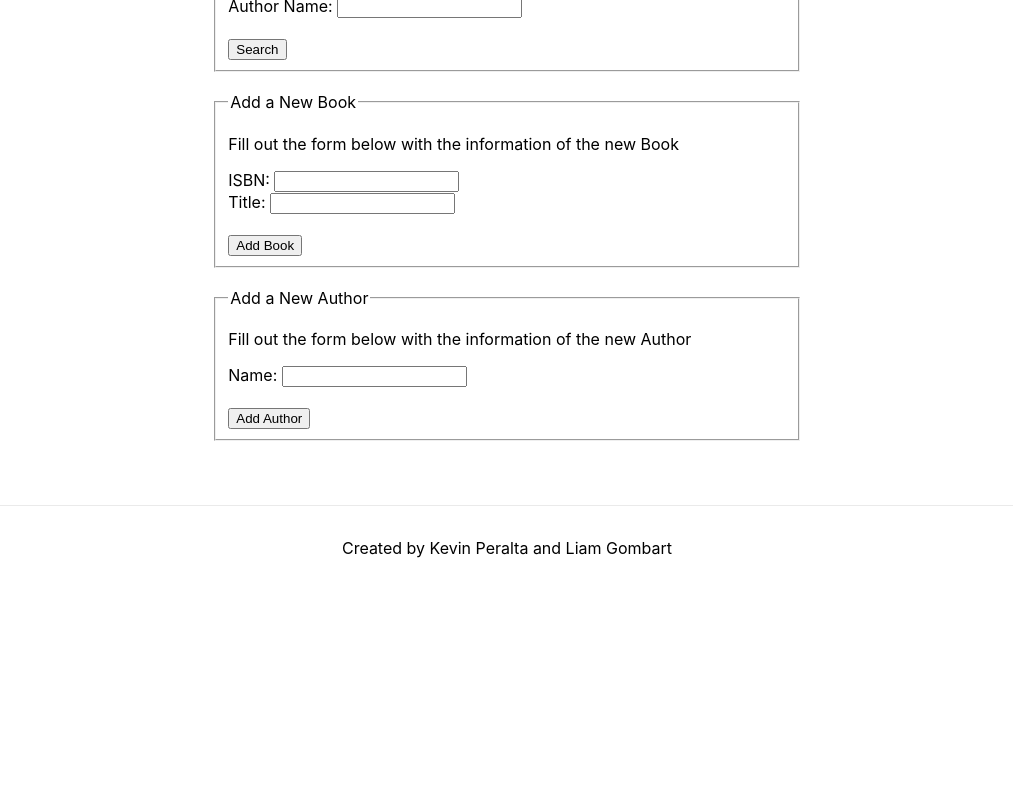
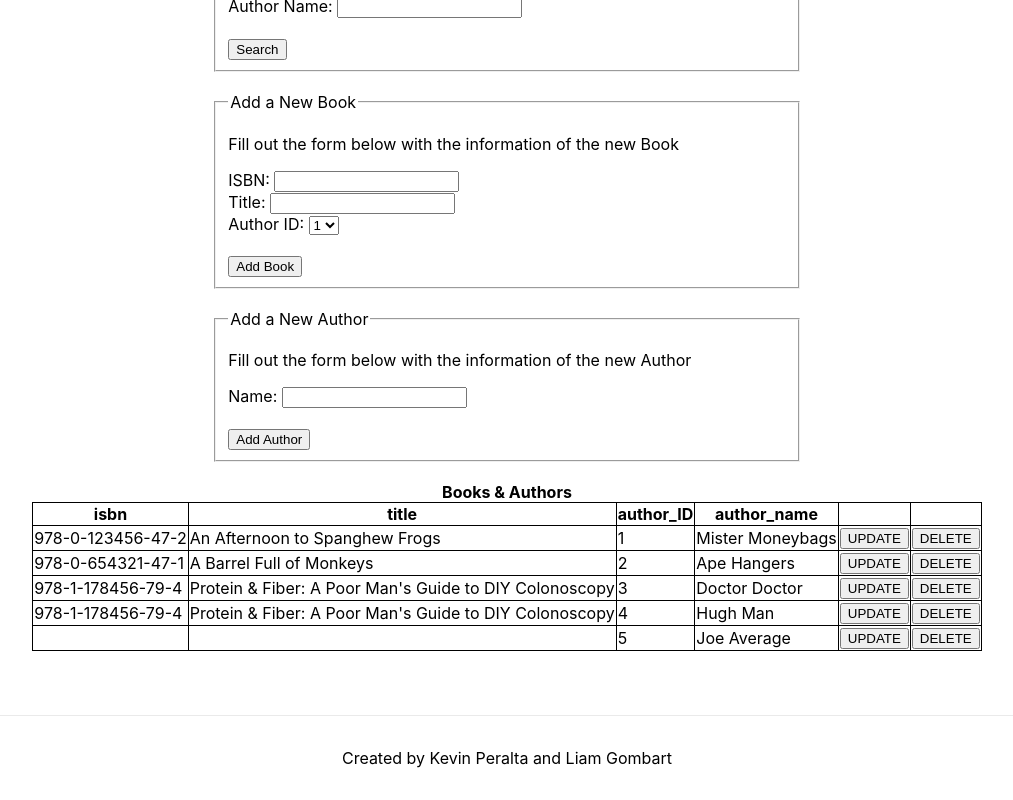
Before and after one commit to p-bodson/cs340-frontend, a Next.js app: page /books-and-authors in a window 1280 px wide. Shown: the part 387-1187 px from the top of the page, without its empty margins (133-1146 px from the left). Before the commit the page ends 977 px from the top, so only its background shows below. Built offline with nearby package versions, Linux system fonts and the light colour scheme.

Commit message:
adding dummy data and a way to associate book to author at creation time

```diff
--- a/src/pages/books-and-authors.tsx
+++ b/src/pages/books-and-authors.tsx
@@ -47,6 +47,16 @@ const Books_And_Authors: NextPage = () => {
                     Title: <input type="text" name="book_title_add" required/>
                 </label>
                 <br/>
+                <label>
+                    Author ID: <select name="book_author_add">
+                      <option value="1"> 1</option>
+                      <option value="2"> 2</option>
+                      <option value="3"> 3</option>
+                      <option value="4"> 4</option>
+                      <option value="5"> 5</option>
+                    </select>
+                </label>
+                <br/>
                 <br />
                 <input type="submit" value="Add Book" required/>
             </fieldset>
@@ -62,6 +72,82 @@ const Books_And_Authors: NextPage = () => {
                 <input type="submit" value="Add Author" required/>
             </fieldset>
           </form>
+          <br/>
+          <table>
+              <caption><b>Books {"&"} Authors</b></caption>
+              <thead>
+                <tr>
+                  <th>isbn</th>
+                  <th>title</th>
+                  <th>author_ID</th>
+                  <th>author_name</th>
+                  <th></th>
+                  <th></th>
+                </tr>
+              </thead>
+              <tbody>
+                <tr>
+                  <td>978-0-123456-47-2</td>
+                  <td>An Afternoon to Spanghew Frogs</td>
+                  <td>1</td>
+                  <td>Mister Moneybags</td>
+                  <td>
+                      <button>UPDATE</button>
+                  </td>
+                  <td>
+                      <button>DELETE</button>
+                  </td>
+                </tr>
+                <tr>
+                  <td>978-0-654321-47-1</td>
+                  <td>A Barrel Full of Monkeys</td>
+                  <td>2</td>
+                  <td>Ape Hangers</td>
+                  <td>
+                      <button>UPDATE</button>
+                  </td>
+                  <td>
+                      <button>DELETE</button>
+                  </td>
+                </tr>
+                <tr>
+                  <td>978-1-178456-79-4</td>
+                  <td>Protein {"&"} Fiber: A Poor Man{"'"}s Guide to DIY Colonoscopy</td>
+                  <td>3</td>
+                  <td>Doctor Doctor</td>
+                  <td>
+                      <button>UPDATE</button>
+                  </td>
+                  <td>
+                      <button>DELETE</button>
+                  </td>
+                </tr>
+                <tr>
+                  <td>978-1-178456-79-4</td>
+                  <td>Protein {"&"} Fiber: A Poor Man{"'"}s Guide to DIY Colonoscopy</td>
+                  <td>4</td>
+                  <td>Hugh Man</td>
+                  <td>
+                      <button>UPDATE</button>
+                  </td>
+                  <td>
+                      <button>DELETE</button>
+                  </td>
+                </tr>
+                <tr>
+                  <td></td>
+                  <td></td>
+                  <td>5</td>
+                  <td>Joe Average</td>
+                  <td>
+                      <button>UPDATE</button>
+                  </td>
+                  <td>
+                      <button>DELETE</button>
+                  </td>
+                </tr>
+              </tbody>
+          </table>
 
         </main>
 
--- a/src/pages/resources.tsx
+++ b/src/pages/resources.tsx
@@ -118,7 +118,7 @@ const Resources: NextPage = () => {
                 <tr>
                   <td>3</td>
                   <td>978-1-178456-79-4</td>
-                  <td>Protein {"&"} Fiber: A Poor Man's Guide to DIY Colonoscopy</td>
+                  <td>Protein {"&"} Fiber: A Poor Man{"'"}s Guide to DIY Colonoscopy</td>
                   <td>2</td>
                   <td>0</td>
                   <td>10</td>
```
